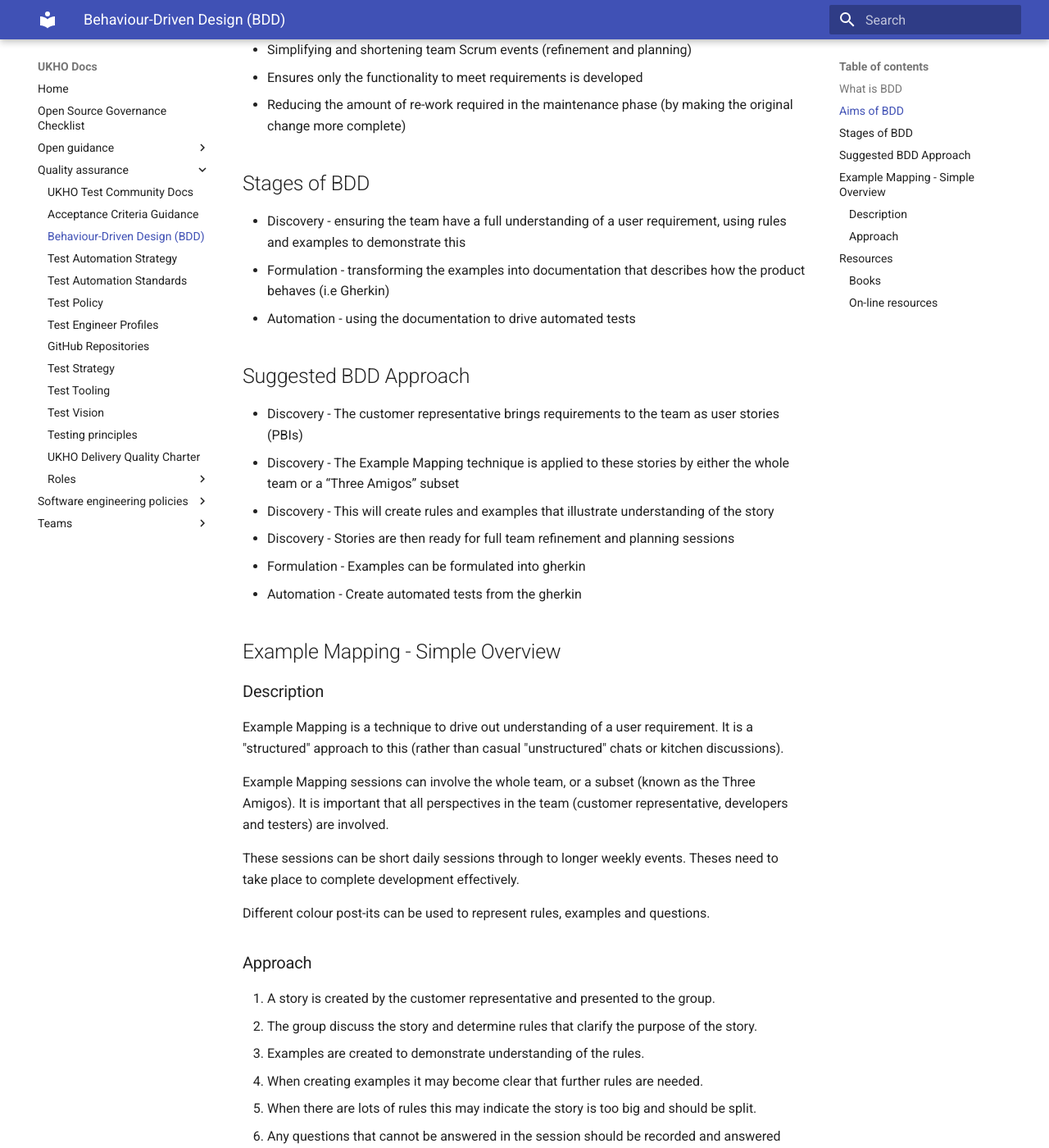
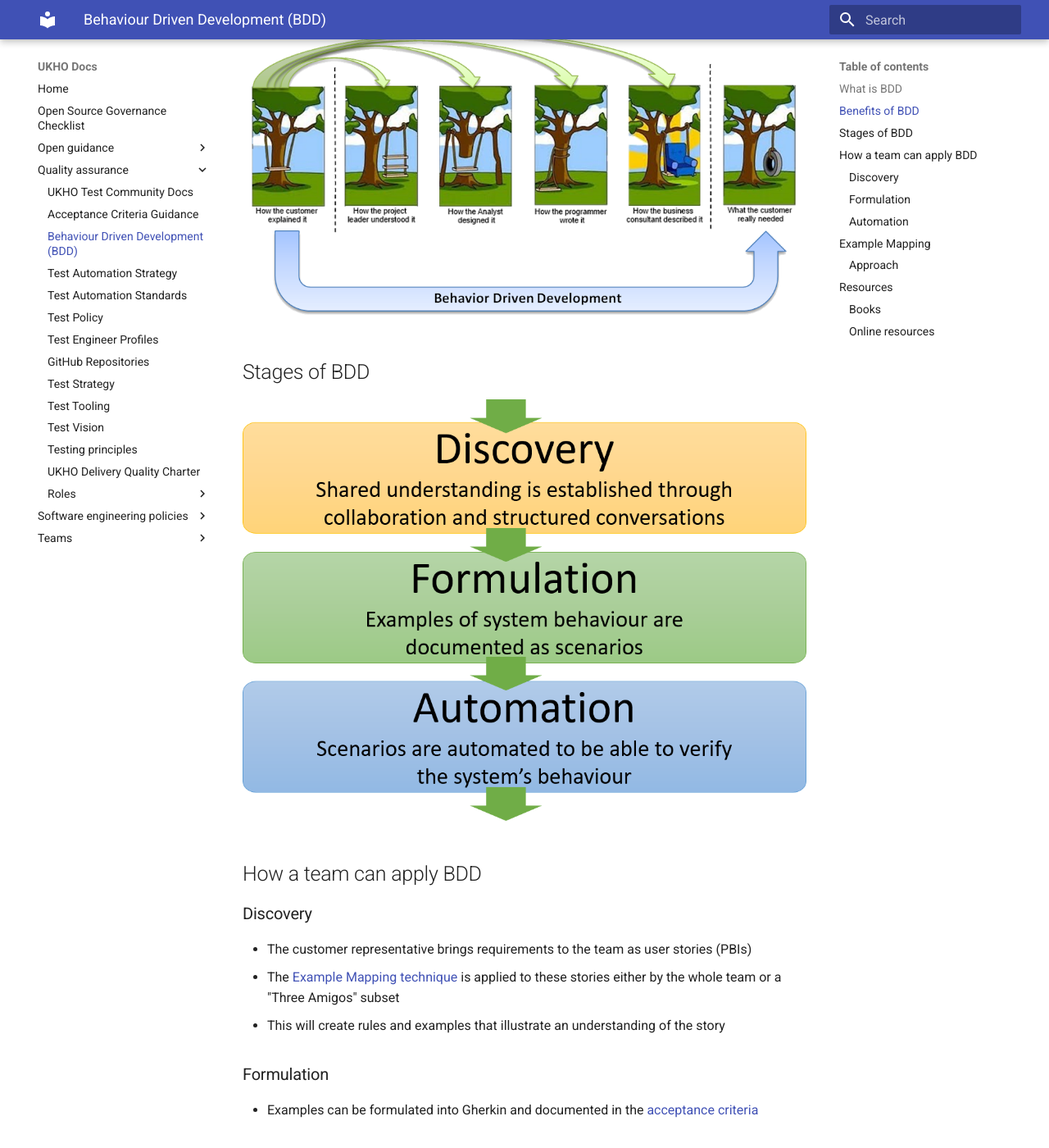
Before and after one commit to UKHO/docs, an MkDocs documentation site: the page built from docs/quality-assurance/bdd.md, in a window 1280 px wide and 1400 px high, scrolled down 835 px. Shown: the whole window at 82% size. Built offline with MkDocs 1.6.1 and Material for MkDocs 9.7.7, drawn with Linux system fonts in a browser that asks for light colours; some of the changed text lies outside the part shown.

Commit message:
Update BDD page (#102)
* updated BDD page

* removed dead link

* Minor text changes and additions

* removed unused image

Co-authored-by: gregzealley <47225721+gregzealley@users.noreply.github.com>

```diff
--- a/docs/quality-assurance/bdd.md
+++ b/docs/quality-assurance/bdd.md
@@ -1,82 +1,82 @@
-# Behaviour-Driven Design (BDD)
+# Behaviour Driven Development (BDD)
+
+## What is BDD
 
 > "An approach that enhances communication between stakeholders and project team members by expressing product needs as concrete examples"
 
-This page contains information about BDD and how it can be used to aid how we develop software at UKHO.
+BDD:
 
-## What is BDD
+* Is a **process** to enable the entire team to better understand stories before they are played
+* Enables structured **collaboration** between Product Owners (proxy for the customer), developers and testers to gain an agreed understanding
+* Uses **rules and examples** to illustrate this understanding
 
-* A process to enable the entire team to better understand stories before they are played
-* BDD is about _collaboration_ - Product Owners (proxy for the customer), developers and testers communicating to gain an agreed understanding
-* Uses rules and examples to illustrate this understanding
-* When stories are played there is less ambiguity leading to better software development
-* BDD is NOT:
-    * Testing
-    * SpecFlow or Cucumber
-    * Just automated tests (tests are a downstream benefit)
+BDD is NOT:
 
-## Aims of BDD
+* Testing
+* Gherkin
+* SpecFlow or Cucumber
+* Just automated tests (tests are a downstream benefit)
 
-BDD aims to make the development of software more successful by:
+## Benefits of BDD
 
-* Incorporating diverse perspectives when defining requirements
-* Creating a shared understanding in a delivery team of the required product changes
-* Simplifying and shortening team Scrum events (refinement and planning)
-* Ensures only the functionality to meet requirements is developed
-* Reducing the amount of re-work required in the maintenance phase (by making the original change more complete)
+* Creates a shared understanding in the team of user requirements
+* Ensures all perspectives are considered when defining requirements
+* Produces better software that matches user needs first time
+
+![bdd tree swing](images/bdd_tree_swing.png)
 
 ## Stages of BDD
 
-* Discovery - ensuring the team have a full understanding of a user requirement, using rules and examples to demonstrate this
-* Formulation - transforming the examples into documentation that describes how the product behaves (i.e Gherkin)
-* Automation - using the documentation to drive automated tests
+![dicovery formulation automation](images/dicovery_formulation_automation.png)
 
-## Suggested BDD Approach
+## How a team can apply BDD
 
-* Discovery - The customer representative brings requirements to the team as user stories (PBIs)
-* Discovery - The Example Mapping technique is applied to these stories by either the whole team or a “Three Amigos” subset
-* Discovery - This will create rules and examples that illustrate understanding of the story
-* Discovery - Stories are then ready for full team refinement and planning sessions
-* Formulation - Examples can be formulated into gherkin
-* Automation - Create automated tests from the gherkin
+### Discovery
 
-## Example Mapping - Simple Overview
+* The customer representative brings requirements to the team as user stories (PBIs)
+* The [Example Mapping technique](#Example-Mapping) is applied to these stories either by the whole team or a "Three Amigos" subset
+* This will create rules and examples that illustrate an understanding of the story
 
-### Description
+### Formulation
 
-Example Mapping is a technique to drive out understanding of a user requirement. It is a "structured" approach to this (rather than casual "unstructured" chats or kitchen discussions).
+* Examples can be formulated into Gherkin and documented in the [acceptance criteria](acceptance-criteria.md)
 
-Example Mapping sessions can involve the whole team, or a subset (known as the Three Amigos). It is important that all perspectives in the team (customer representative, developers and testers) are involved.
+### Automation
 
-These sessions can be short daily sessions through to longer weekly events. Theses need to take place to complete development effectively.
+* Derive automated tests from the Gherkin (this does not have to involve putting the Gherkin into SpecFlow/Cucumber)
 
-Different colour post-its can be used to represent rules, examples and questions.
+## Example Mapping
+
+Example Mapping is a structured technique to drive out understanding of user requirements.
+
+Example Mapping sessions can involve the whole team, or just the "Three Amigos" (Developer, Tester, Product Owner). It is important that all perspectives in the team are involved.
 
 ### Approach
 
 1. A story is created by the customer representative and presented to the group.
 1. The group discuss the story and determine rules that clarify the purpose of the story.
-1. Examples are created to demonstrate understanding of the rules.
+1. Examples are created by the group to demonstrate the understanding of the rules.
 1. When creating examples it may become clear that further rules are needed.
 1. When there are lots of rules this may indicate the story is too big and should be split.
 1. Any questions that cannot be answered in the session should be recorded and answered subsequently.
 1. If there are lots of questions this may indicate the story is not understood and needs to go back to the customer.
+
+![Example Mapping](images/example_mapping.png)
 
 ## Resources
 
 ### Books
 
 * Discovery: Explore behaviour using examples - Gaspar Nagy
-  [Amazon link](https://www.amazon.co.uk/Discovery-Explore-behaviour-using-examples/dp/1983591254/ref=sr_1_2?keywords=bdd+discovery&qid=1572530563&s=books&sr=1-2)
+  ([Amazon link](https://www.amazon.co.uk/Discovery-Explore-behaviour-using-examples/dp/1983591254/ref=sr_1_2?keywords=bdd+discovery&qid=1572530563&s=books&sr=1-2))
 * BDD in Action: Behaviour-driven development for the whole software lifecycle - John Ferguson Smart
-  [Amazon link](https://www.amazon.co.uk/BDD-Action-Behavior-driven-development-lifecycle/dp/161729165X/ref=sr_1_1?keywords=bdd&qid=1572530667&s=books&sr=1-1)
+  ([Amazon link](https://www.amazon.co.uk/BDD-Action-Behavior-driven-development-lifecycle/dp/161729165X/ref=sr_1_1?keywords=bdd&qid=1572530667&s=books&sr=1-1))
 
-### On-line resources
+### Online resources
 
 * [Example Mapping by Gaspar Nagy](http://gasparnagy.com/2019/05/divide-conquer-a-la-bdd-story-rule-scenario/)
 * [Another description of Example Mapping by Matt Wynne](https://cucumber.io/blog/example-mapping-introduction/)
 * [Writing better Gherkin scenarios](http://gasparnagy.com/2019/05/clean-up-bad-bdd-scenarios/?utm_source=BDD+Addicts+Newsletter&utm_campaign=d1bc786403-BDD_Addict_Newsletter_August_2019&utm_medium=email&utm_term=0_becf448392-d1bc786403-180800965)
-* [Who should formulate the Gherkin](https://cucumber.ghost.io/blog/who-should-formulate-the-scenarios/?goal=0_02cca1920b-383aa96ce0-289488633&mc_cid=383aa96ce0&mc_eid=a98df43caa)
 * [Gherkin - keeping your scenarios BRIEF](https://cucumber.io/blog/keep-your-scenarios-brief/)
-* [How writing good gherkin enables better automation](http://angiejones.tech/writing-good-gherkin-enables-good-test-automation/?goal=0_02cca1920b-4b08e68d18-289488633&mc_cid=4b08e68d18&mc_eid=a98df43caa)
+* [How writing good Gherkin enables better automation](http://angiejones.tech/writing-good-gherkin-enables-good-test-automation/?goal=0_02cca1920b-4b08e68d18-289488633&mc_cid=4b08e68d18&mc_eid=a98df43caa)
 * [How to facilitate an Example Mapping session](http://gasparnagy.com/2019/04/example-mapping-the-good-enough-facilitator/?utm_source=BDD+Addicts+Newsletter&utm_campaign=1c0d110c08-BDD_Addict_Newsletter_August_2019_COPY_01&utm_medium=email&utm_term=0_becf448392-1c0d110c08-180800965)
```
Also changed, not shown: docs/quality-assurance/images/bdd_tree_swing.png (added), docs/quality-assurance/images/dicovery_formulation_automation.png (added), docs/quality-assurance/images/example_mapping.png (added), 1 other file.
